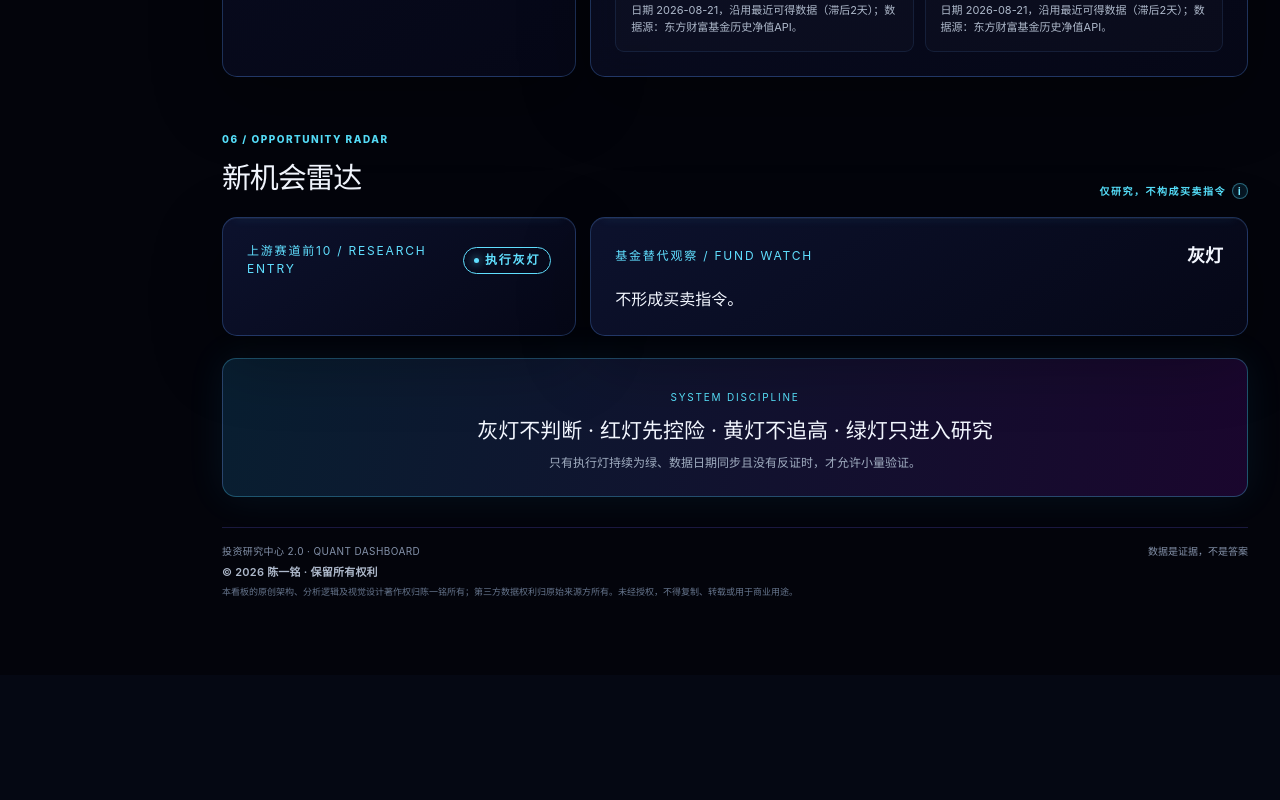
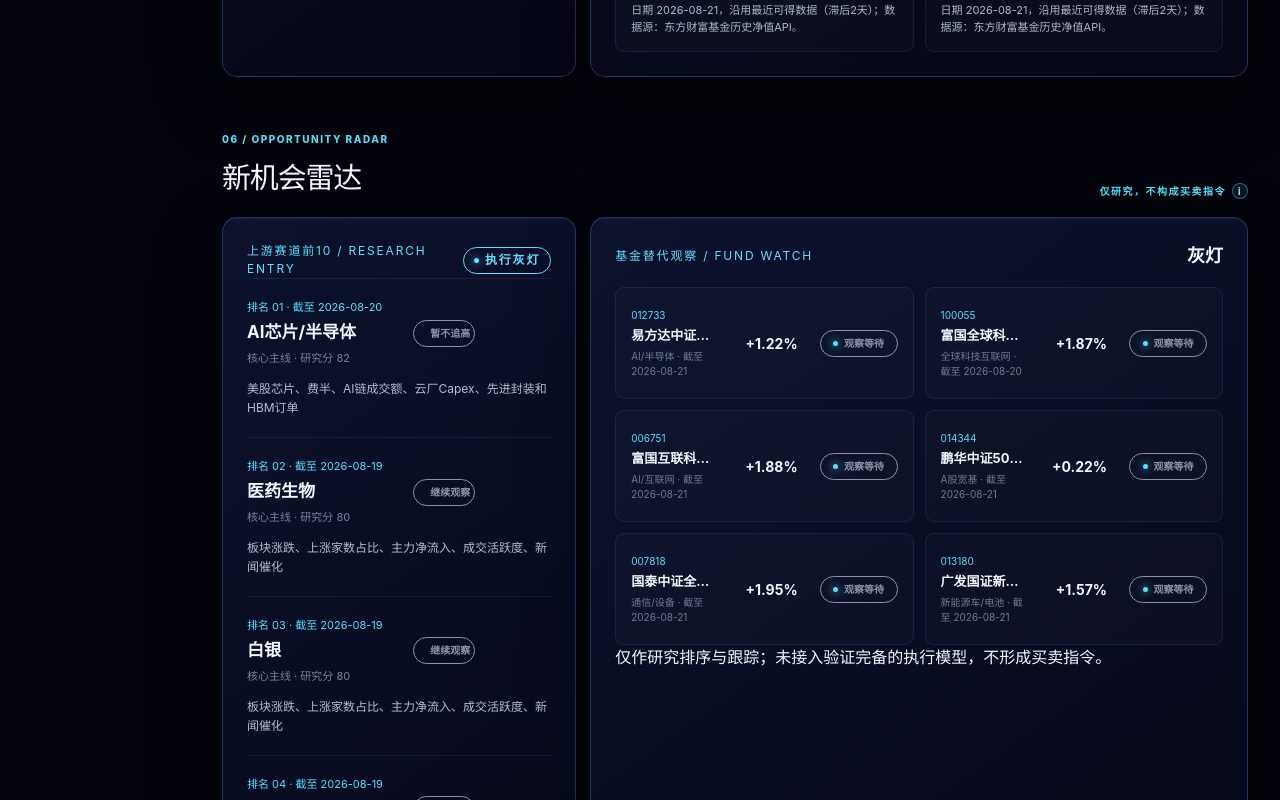
Before and after one commit to judebrisbylg-matthew/investment-market-dashboard, a Next.js app in the folder dashboard/: page / in a window 1280 px wide. Shown: the part 5065-5865 px from the top of the page. Before the commit the page ends 5740 px from the top, so only its background shows below. Built offline with nearby package versions, Linux system fonts and the light colour scheme.

Commit message:
Update daily investment center dashboard

```diff
--- a/dashboard/app/dashboard-data.ts
+++ b/dashboard/app/dashboard-data.ts
@@ -1,7 +1,7 @@
 // Generated from data/market-data.json. Do not edit by hand.
 export const snapshot = {
   "businessDate": "2026-08-23",
-  "generatedAt": "2026-08-23T06:37:15+08:00",
+  "generatedAt": "2026-08-23T12:05:56+08:00",
   "asOf": "2026/8/23 06:15 HKT",
   "marketGate": "数据不足",
   "dataHealth": "灰灯",
@@ -350,20 +350,11 @@ export const events = [
     "watch": "费半指数、英伟达链条、云厂资本开支、芯片订单、毛利率和成交额"
   },
   {
-    "title": "油价与能源供给变量继续影响通胀预期，资源品和风险偏好需同步观察",
-    "priority": 6,
-    "direction": 1,
-    "confidence": "中高",
-    "source": "公开新闻聚合源",
-    "date": "2026/8/22",
-    "watch": "布伦特油价、美国原油库存、产油国政策、通胀预期、航空和化工板块"
-  },
-  {
     "title": "美联储政策与利率预期再受关注，市场等待官员表态和收益率确认",
     "priority": 6,
     "direction": 0,
     "confidence": "中高",
-    "source": "公开新闻聚合源",
+    "source": "美国财经电视台",
     "date": "2026/8/22",
     "watch": "美联储官员讲话、10年期美债收益率、实际利率、美元指数、黄金和纳指表现"
   },
@@ -384,6 +375,15 @@ export const events = [
     "source": "美国财经电视台",
     "date": "2026/8/22",
     "watch": "A股成交额、港股成交额、南向资金、人民币汇率、政策表态和科技制造板块"
+  },
+  {
+    "title": "油价与能源供给变量继续影响通胀预期，资源品和风险偏好需同步观察",
+    "priority": 5,
+    "direction": 1,
+    "confidence": "中高",
+    "source": "公开新闻聚合源",
+    "date": "2026/8/23",
+    "watch": "布伦特油价、美国原油库存、产油国政策、通胀预期、航空和化工板块"
   },
   {
     "title": "贸易和关税变量继续影响制造业利润，订单、成本和供应链风险需跟踪",
@@ -798,12 +798,202 @@ export const funds = [
 ] as const;
 
 export const opportunityRadar: { businessDate: string; marketGate: string; dataHealth: string; coverage: number; executionStatus: string; executionBoundary: string; industries: Array<{ name: string; score: number | string; tier: string; operation: string; marketDate: string; nextSignal: string }>; funds: Array<{ code: string; name: string; theme: string; latestNav: number | string; day: number | string; navDate: string; decision: string }> } = {
-  "businessDate": "待核验",
+  "businessDate": "2026-08-23",
   "marketGate": "数据不足",
   "dataHealth": "灰灯",
-  "coverage": 0,
+  "coverage": 0.9643,
   "executionStatus": "灰灯",
-  "executionBoundary": "不形成买卖指令。",
-  "industries": [],
-  "funds": []
+  "executionBoundary": "仅作研究排序与跟踪；未接入验证完备的执行模型，不形成买卖指令。",
+  "industries": [
+    {
+      "name": "AI芯片/半导体",
+      "score": 82,
+      "tier": "核心主线",
+      "operation": "暂不追高",
+      "marketDate": "2026-08-20",
+      "nextSignal": "美股芯片、费半、AI链成交额、云厂Capex、先进封装和HBM订单"
+    },
+    {
+      "name": "医药生物",
+      "score": 80,
+      "tier": "核心主线",
+      "operation": "继续观察",
+      "marketDate": "2026-08-19",
+      "nextSignal": "板块涨跌、上涨家数占比、主力净流入、成交活跃度、新闻催化"
+    },
+    {
+      "name": "白银",
+      "score": 80,
+      "tier": "核心主线",
+      "operation": "继续观察",
+      "marketDate": "2026-08-19",
+      "nextSignal": "板块涨跌、上涨家数占比、主力净流入、成交活跃度、新闻催化"
+    },
+    {
+      "name": "CRO",
+      "score": 77,
+      "tier": "核心主线",
+      "operation": "继续观察",
+      "marketDate": "2026-08-19",
+      "nextSignal": "板块涨跌、上涨家数占比、主力净流入、成交活跃度、新闻催化"
+    },
+    {
+      "name": "病原体防治",
+      "score": 77,
+      "tier": "核心主线",
+      "operation": "继续观察",
+      "marketDate": "2026-08-19",
+      "nextSignal": "板块涨跌、上涨家数占比、主力净流入、成交活跃度、新闻催化"
+    },
+    {
+      "name": "CAR-T细胞疗法",
+      "score": 76,
+      "tier": "候补轮动",
+      "operation": "继续观察",
+      "marketDate": "2026-08-19",
+      "nextSignal": "板块涨跌、上涨家数占比、主力净流入、成交活跃度、新闻催化"
+    },
+    {
+      "name": "肝炎概念",
+      "score": 76,
+      "tier": "候补轮动",
+      "operation": "继续观察",
+      "marketDate": "2026-08-19",
+      "nextSignal": "板块涨跌、上涨家数占比、主力净流入、成交活跃度、新闻催化"
+    },
+    {
+      "name": "基因测序",
+      "score": 75,
+      "tier": "候补轮动",
+      "operation": "继续观察",
+      "marketDate": "2026-08-19",
+      "nextSignal": "板块涨跌、上涨家数占比、主力净流入、成交活跃度、新闻催化"
+    },
+    {
+      "name": "生物制品",
+      "score": 75,
+      "tier": "候补轮动",
+      "operation": "继续观察",
+      "marketDate": "2026-08-19",
+      "nextSignal": "板块涨跌、上涨家数占比、主力净流入、成交活跃度、新闻催化"
+    },
+    {
+      "name": "疫苗",
+      "score": 75,
+      "tier": "候补轮动",
+      "operation": "继续观察",
+      "marketDate": "2026-08-19",
+      "nextSignal": "板块涨跌、上涨家数占比、主力净流入、成交活跃度、新闻催化"
+    }
+  ],
+  "funds": [
+    {
+      "code": "012733",
+      "name": "易方达中证人工智能主题ETF联接A",
+      "theme": "AI/半导体",
+      "latestNav": 2.0198,
+      "day": 1.22,
+      "navDate": "2026-08-21",
+      "decision": "观察等待"
+    },
+    {
+      "code": "100055",
+      "name": "富国全球科技互联网股票(QDII)A",
+      "theme": "全球科技互联网",
+      "latestNav": 5.2951,
+      "day": 1.87,
+      "navDate": "2026-08-20",
+      "decision": "观察等待"
+    },
+    {
+      "code": "006751",
+      "name": "富国互联科技股票A",
+      "theme": "AI/互联网",
+      "latestNav": 6.1647,
+      "day": 1.88,
+      "navDate": "2026-08-21",
+      "decision": "观察等待"
+    },
+    {
+      "code": "014344",
+      "name": "鹏华中证500指数增强A",
+      "theme": "A股宽基",
+      "latestNav": 1.5875,
+      "day": 0.22,
+      "navDate": "2026-08-21",
+      "decision": "观察等待"
+    },
+    {
+      "code": "007818",
+      "name": "国泰中证全指通信设备ETF联接C",
+      "theme": "通信/设备",
+      "latestNav": 3.7637,
+      "day": 1.95,
+      "navDate": "2026-08-21",
+      "decision": "观察等待"
+    },
+    {
+      "code": "013180",
+      "name": "广发国证新能源车电池ETF联接C",
+      "theme": "新能源车/电池",
+      "latestNav": 0.7676,
+      "day": 1.57,
+      "navDate": "2026-08-21",
+      "decision": "观察等待"
+    },
+    {
+      "code": "004432",
+      "name": "南方有色金属ETF联接A",
+      "theme": "有色金属",
+      "latestNav": 1.9216,
+      "day": 2.9,
+      "navDate": "2026-08-21",
+      "decision": "继续观察"
+    },
+    {
+      "code": "519704",
+      "name": "交银先进制造混合A",
+      "theme": "先进制造",
+      "latestNav": 6.569,
+      "day": 1.21,
+      "navDate": "2026-08-21",
+      "decision": "继续观察"
+    },
+    {
+      "code": "018125",
+      "name": "永赢先进制造智选混合发起C",
+      "theme": "先进制造",
+      "latestNav": 1.8529,
+      "day": 2.11,
+      "navDate": "2026-08-21",
+      "decision": "观察等待"
+    },
+    {
+      "code": "011103",
+      "name": "天弘中证光伏产业指数C",
+      "theme": "光伏产业",
+      "latestNav": 0.724,
+      "day": 0.37,
+      "navDate": "2026-08-21",
+      "decision": "观察等待"
+    },
+    {
+      "code": "025856",
+      "name": "华夏中证电网设备主题ETF发起式联接A",
+      "theme": "电网设备",
+      "latestNav": 1.1732,
+      "day": 0.83,
+      "navDate": "2026-08-21",
+      "decision": "观察等待"
+    },
+    {
+      "code": "018896",
+      "name": "易方达消费电子ETF联接A",
+      "theme": "消费电子",
+      "latestNav": 2.2967,
+      "day": 1.44,
+      "navDate": "2026-08-21",
+      "decision": "观察等待"
+    }
+  ]
 };
```
Also changed, not shown: 2 other files (tests, documents, lock files or other folders).
